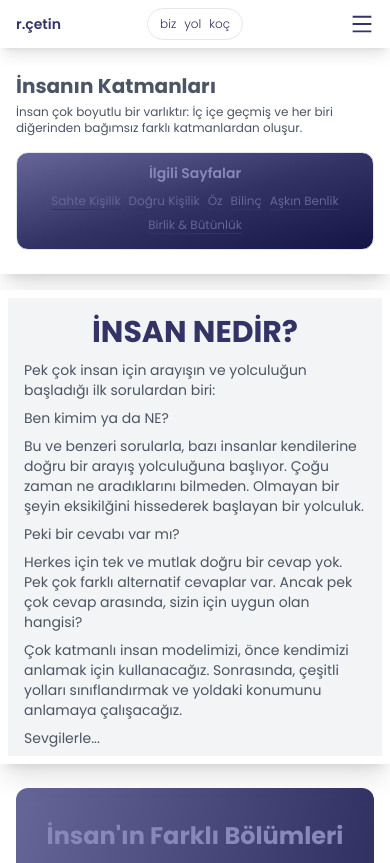
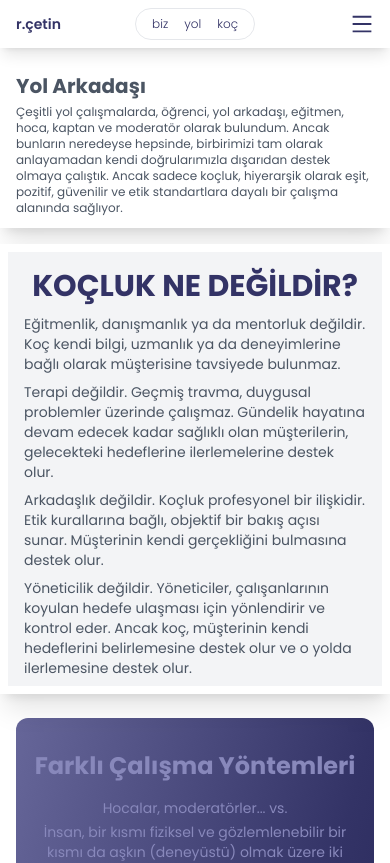
Before and after one commit to rcteenx/reyhancetin_com_tr, a Next.js app: page /koc in a window 390 px wide. Shown: the top 863 px of the page. Built offline with nearby package versions, Linux system fonts and the light colour scheme.

Commit message:
update mobile 5x1

```diff
--- a/app/koc/page.jsx
+++ b/app/koc/page.jsx
@@ -6,7 +6,8 @@ export default function StaticPage() {
   return (
     <>
       <PageInfo id="3" />
-      <BlueContent h2Title="İnsan'ın Farklı Bölümleri">
+      <BlueContent h2Title="Farklı Çalışma Yöntemleri">
+        <p>Hocalar, moderatörler... vs.</p>
         <p>
           İnsan, bir kısmı fiziksel ve gözlemlenebilir bir kısmı da aşkın
           (deneyüstü) olmak üzere iki farklı bölümden oluşur. Her ikisinin
--- a/components/templates/pageInfo.jsx
+++ b/components/templates/pageInfo.jsx
@@ -14,7 +14,7 @@ export default function PageInfo({ id }) {
             <h2>{menu[0].titleLong}</h2>
             <div>
               <p>{menu[0].description}</p>
-              <div className="my-4 flex justify-around items-center gap-0 border rounded-xl gradientPrimaryLD">
+              {/* <div className="my-4 flex justify-around items-center gap-0 border rounded-xl gradientPrimaryLD">
                 <div id="subMenu">
                   <h3>İlgili Sayfalar</h3>
                   <ul>
@@ -27,7 +27,7 @@ export default function PageInfo({ id }) {
                     ))}
                   </ul>
                 </div>
-              </div>
+              </div> */}
             </div>
           </div>
         </div>
--- a/components/ui/Header.jsx
+++ b/components/ui/Header.jsx
@@ -39,7 +39,7 @@ export default function Header() {
             {menu.map((p) => (
               <li
                 key={p.id}
-                className={`leading-4 hover:bg-gray-100 rounded-xl p-1 md:px-2`}
+                className={`leading-4 hover:bg-gray-100 rounded-xl py-1 px-2 md:px-3`}
               >
                 {/* ${ id === p.id ? "text-primary" : "" } */}
                 <Link
--- a/content/data/siteMetaData.js
+++ b/content/data/siteMetaData.js
@@ -61,18 +61,17 @@ export const StaticPages = [
     id: 3,
     title: "koç",
     link: "koc",
-    titleLong: "İnsanın Katmanları",
+    titleLong: "Yol Arkadaşı",
     description:
-      "İnsan çok boyutlu bir varlıktır: İç içe geçmiş ve her biri diğerinden bağımsız farklı katmanlardan oluşur.",
-    h1: "İNSAN NEDİR?",
+      "Çeşitli yol çalışmalarda, öğrenci, yol arkadaşı, eğitmen, hoca, kaptan ve moderatör olarak bulundum. Ancak bunların neredeyse hepsinde, birbirimizi tam olarak anlayamadan kendi doğrularımızla dışarıdan destek olmaya çalıştık. Ancak sadece koçluk, hiyerarşik olarak eşit, pozitif, güvenilir ve etik standartlara dayalı bir çalışma alanında sağlıyor.",
+    // İnsanın kendini gerçekleştirmesi yolunda yapılan yol arkadaşlığı.
+    h1: "KOÇLUK NE DEĞİLDİR?",
     par: [
-      "Pek çok insan için arayışın ve yolculuğun başladığı ilk sorulardan biri:",
-      "Ben kimim ya da NE?",
-      "Bu ve benzeri sorularla, bazı insanlar kendilerine doğru bir arayış yolculuğuna başlıyor. Çoğu zaman ne aradıklarını bilmeden. Olmayan bir şeyin eksikilğini hissederek başlayan bir yolculuk.",
-      "Peki bir cevabı var mı?",
-      "Herkes için tek ve mutlak doğru bir cevap yok. Pek çok farklı alternatif cevaplar var. Ancak pek çok cevap arasında, sizin için uygun olan hangisi?",
-      "Çok katmanlı insan modelimizi, önce kendimizi anlamak için kullanacağız. Sonrasında, çeşitli yolları sınıflandırmak ve yoldaki konumunu anlamaya çalışacağız. ",
-      "Sevgilerle...",
+      // Her bir madde sonunda,koçluğun belirli bir özelliğini anlatalım.
+      "Eğitmenlik, danışmanlık ya da mentorluk değildir. Koç kendi bilgi, uzmanlık ya da deneyimlerine bağlı olarak müşterisine tavsiyede bulunmaz.",
+      "Terapi değildir. Geçmiş travma, duygusal problemler üzerinde çalışmaz. Gündelik hayatına devam edecek kadar sağlıklı olan müşterilerin, gelecekteki hedeflerine ilerlemelerine destek olur.",
+      "Arkadaşlık değildir. Koçluk profesyonel bir ilişkidir. Etik kurallarına bağlı, objektif bir bakış açısı sunar. Müşterinin kendi gerçekliğini bulmasına destek olur.",
+      "Yöneticilik değildir. Yöneticiler, çalışanlarının koyulan hedefe ulaşması için yönlendirir ve kontrol eder. Ancak koç, müşterinin kendi hedeflerini belirlemesine destek olur ve o yolda ilerlemesine destek olur.",
     ],
     icon: "human",
     pages: [
```
